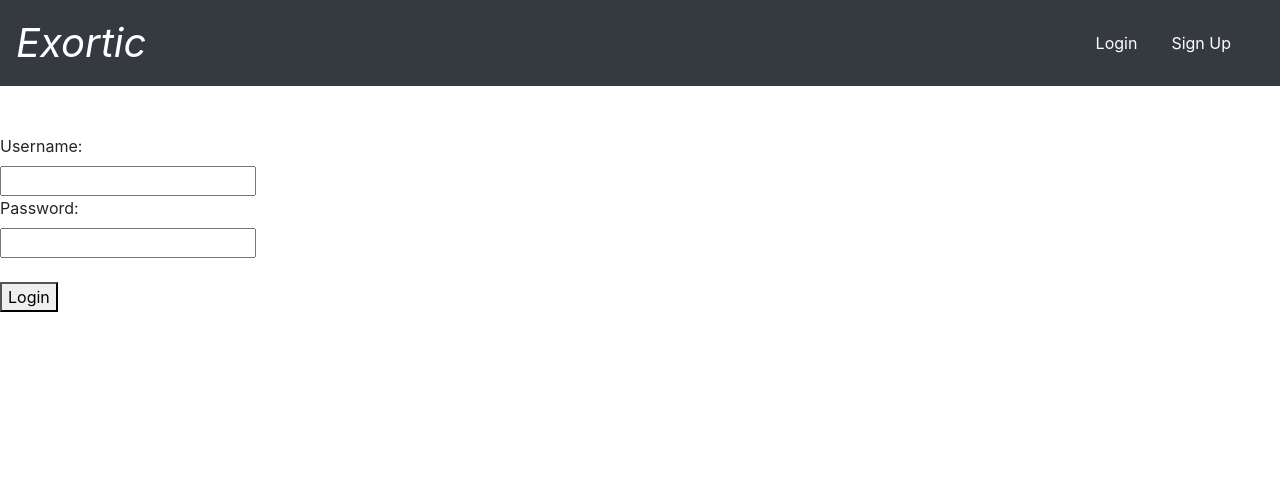
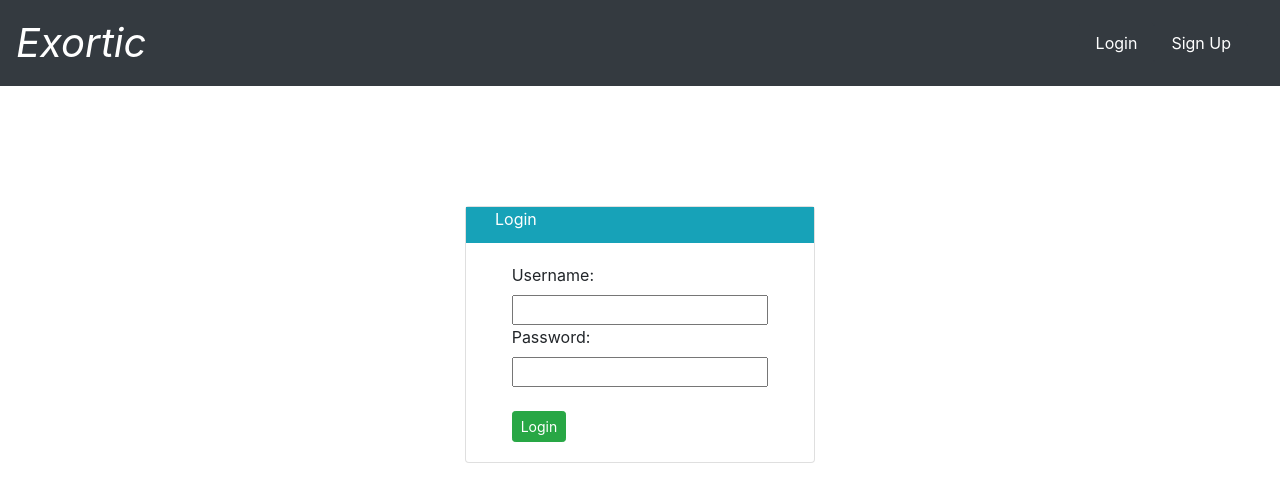
Before and after one commit to SheerinShaikh2003/Django, a Django app: page /login/ in a window 1280 px wide. Shown: the top 502 px of the page. Run offline with Django 4.2, Linux system fonts and the light colour scheme.

Commit message:
commit:34

```diff
--- a/users/templates/users/login.html
+++ b/users/templates/users/login.html
@@ -2,16 +2,42 @@
 
 {% block body %}
 
-<form method="POST">
-    {% csrf_token %}
+<br><br><br>
 
-    <label for="user">Username:</label><br>
-    <input type="text" id="user" name="username"><br>
+<div class="container">
+    <div class="row">
+        <div class="col-md-4 offset-md-4">
+            <div class="card">
+                <div class="card-haeder text-white bg-info">
+                    <div class="card-title offset-md-1">
+                        Login
+                    </div>
+                </div>
+                <div class="card-body">
+                    <form method="POST">
+                        {% csrf_token %}
 
-    <label for="pass">Password:</label><br>
-    <input type="password" id="pass" name="password"><br><br>
+                        <label class="offset-md-1" for="user">Username:</label><br>
+                        <input class="offset-md-1" type="text" id="user" name="username"><br>
 
-    <button type="submit">Login</button>
-</form>
+                        <label class="offset-md-1" for="pass">Password:</label><br>
+                        <input class="offset-md-1" type="password" id="pass" name="password"><br><br>
+
+                        <button class="btn btn-success btn-sm offset-md-1" type="submit">Login</button>
+                    </form>
+
+                </div>
+            </div>
+
+        </div>
+    </div>
+</div>
+
+
+
+
+
+
+
 
 {% endblock %}
```
Also changed, not shown: db.sqlite3.
